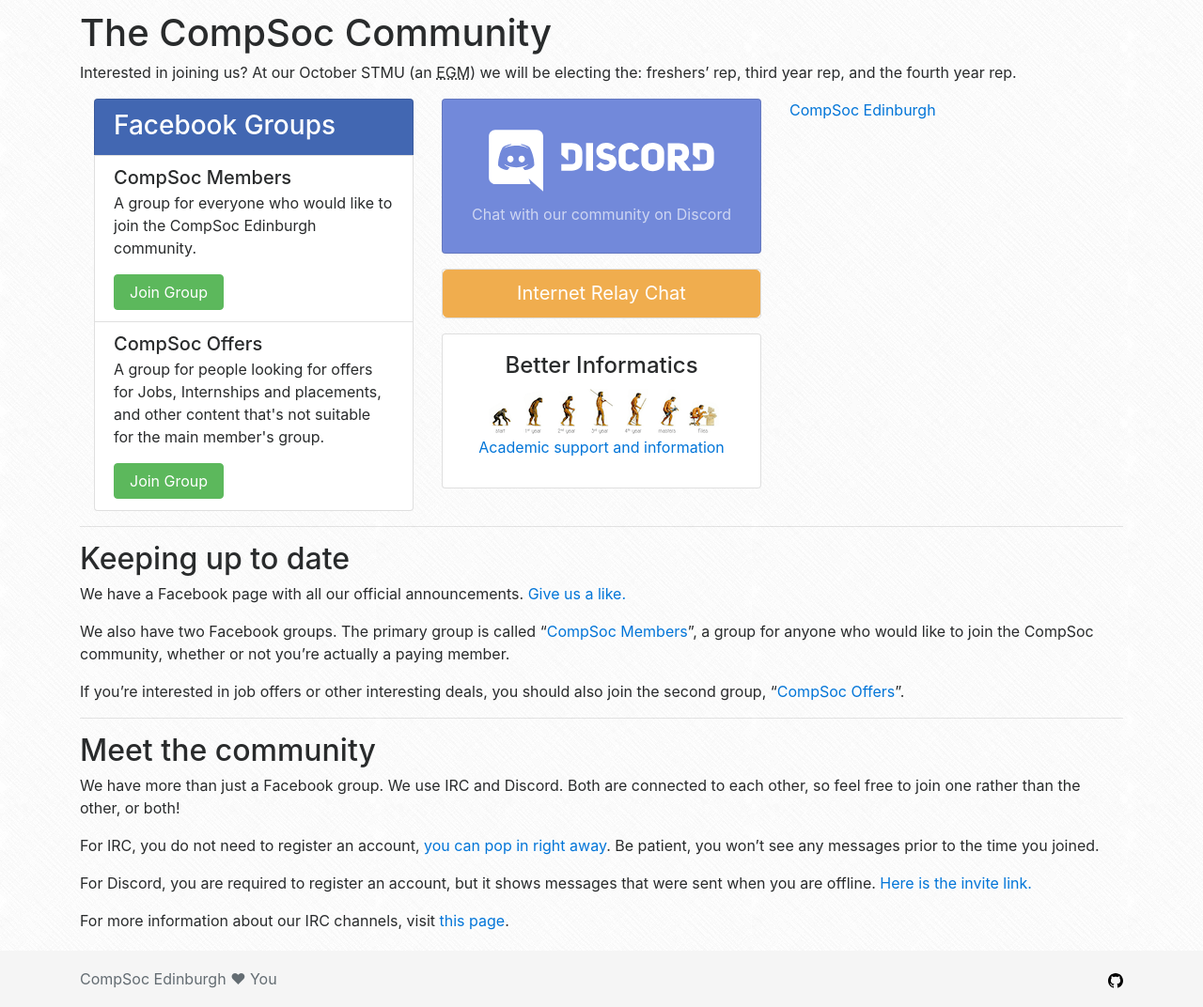
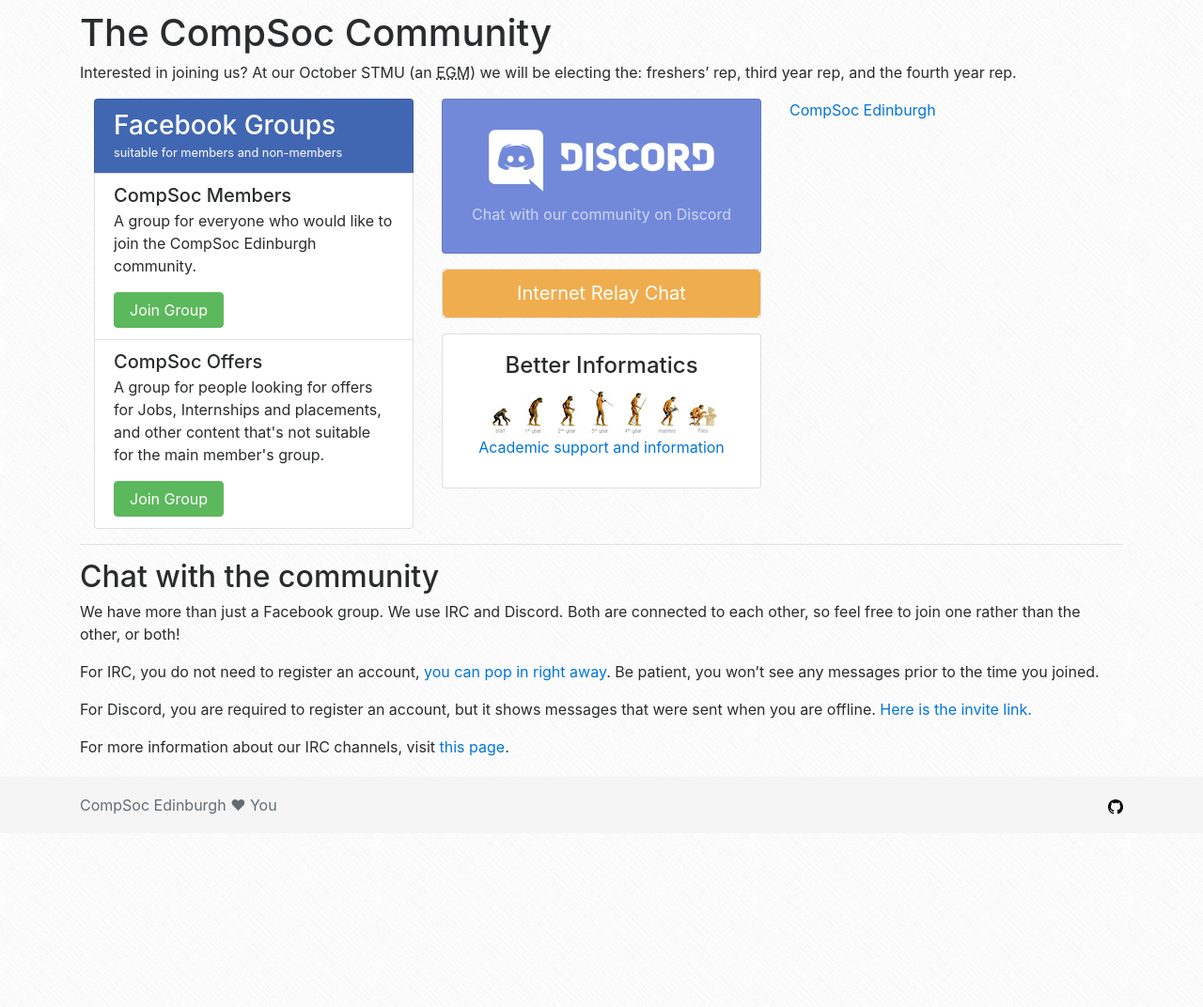
Before and after one commit to compsoc-edinburgh/website, a Jekyll site: the page built from _pages/community.md, in a window 1280 px wide. Shown: the part 344-1416 px from the top of the page at 94% size. Built offline with Jekyll 4.4.1, drawn with Linux system fonts in a browser that asks for light colours; nearby versions of some CDN libraries; after the commit the page ends 1231 px from its top, so only the background shows below that.

Commit message:
remove 'keeping up to date' from 'community'

```diff
--- a/_pages/community.md
+++ b/_pages/community.md
@@ -8,14 +8,15 @@
 
 <div id="fb-root"></div>
 
+{% include snippets/join-us.html %}
 
-{% include snippets/join-us.html %}
 <div class="container" id="groupscontainer">
     <div class="row">
         <div class="col-4">
             <ul class="list-group">
                 <li class="list-group-item" style="background-color: #4267b2; color: white">
                     <h3 class="mb-1">Facebook Groups</h3>
+                    <small>suitable for members and non-members</small>
                 </li>
                 <li class="list-group-item">
                     <h5 class="mb-1">CompSoc Members</h5>
@@ -57,19 +58,9 @@
     </div>
 </div>
 
----
-
-## Keeping up to date
-
-We have a Facebook page with all our official announcements. [Give us a like.](https://fb.me/compsoc)
-
-We also have two Facebook groups. The primary group is called "[CompSoc Members](https://facebook.com/groups/compsocedinburgh)", a group for anyone who would like to join the CompSoc community, whether or not you're actually a paying member.
-
-If you're interested in job offers or other interesting deals, you should also join the second group, "[CompSoc Offers](https://facebook.com/groups/compsoc.offers)".
-
 ----
 
-## Meet the community
+## Chat with the community
 
 We have more than just a Facebook group. We use IRC and Discord. Both are connected to each other, so feel free to join one rather than the other, or both!
 
```
